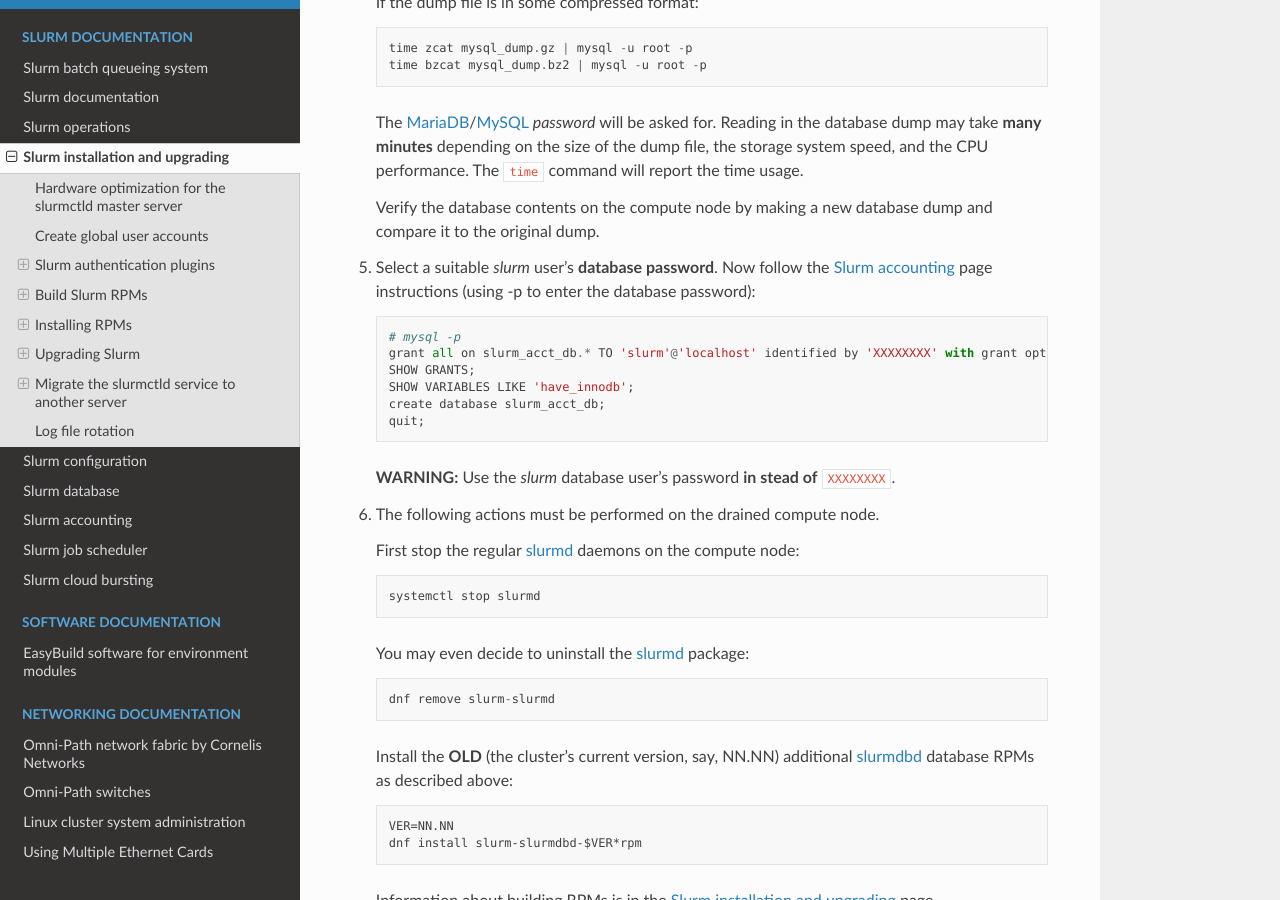
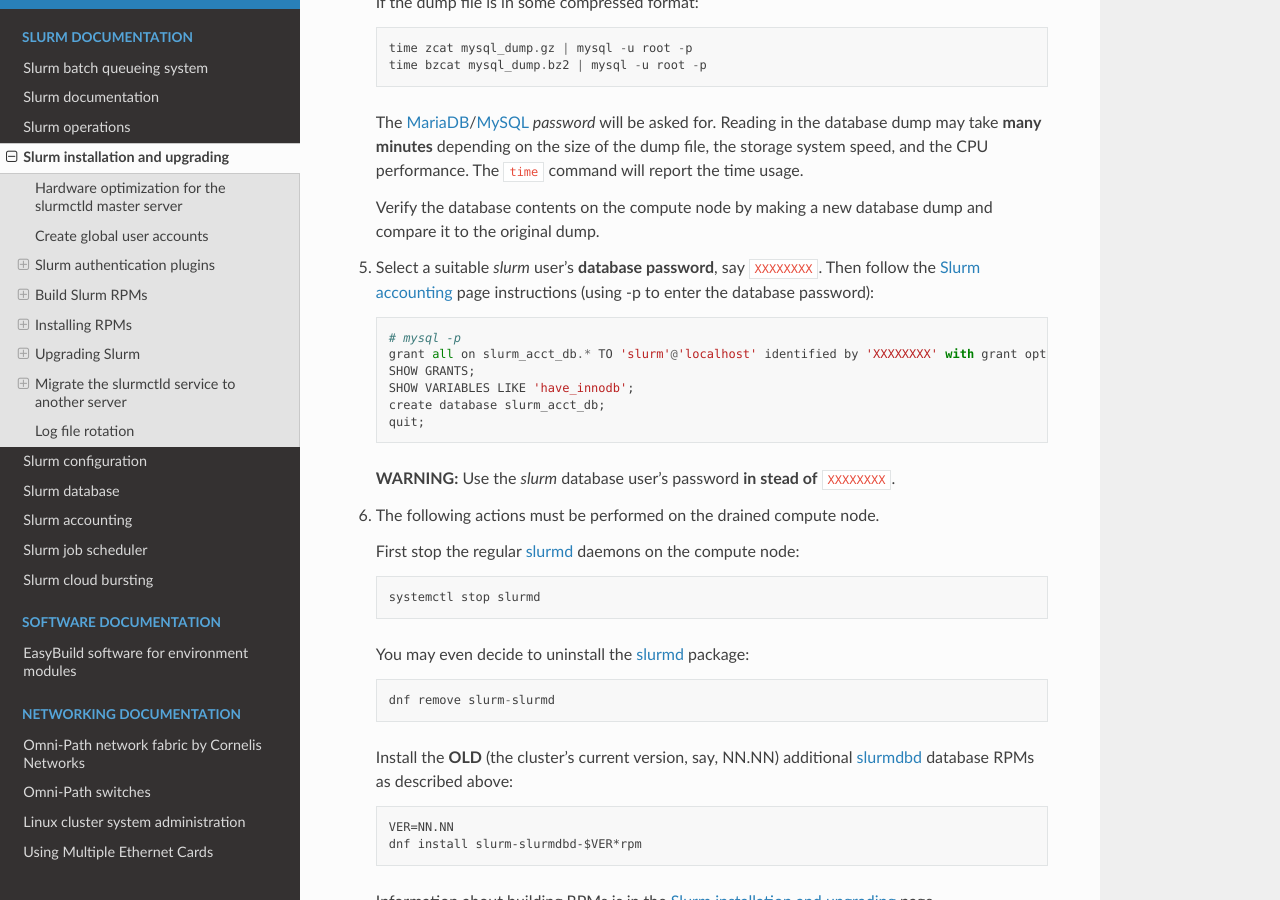
Before and after one commit to OleHolmNielsen/Niflheim_system, a Sphinx documentation site: the page built from docs/Slurm_installation.rst, in a window 1280 px wide and 900 px high, scrolled down 17476 px. Built offline with Sphinx 7.4.7 and the Read the Docs theme 3.1.0, drawn with Linux system fonts in a browser that asks for light colours.

Commit message:
Minor edit

```diff
--- a/docs/Slurm_installation.rst
+++ b/docs/Slurm_installation.rst
@@ -804,8 +804,8 @@ Here is a suggested procedure:
 
    Verify the database contents on the compute node by making a new database dump and compare it to the original dump.
 
-5. Select a suitable *slurm* user's **database password**.
-   Now follow the :ref:`Slurm_accounting` page instructions (using -p to enter the database password)::
+5. Select a suitable *slurm* user's **database password**, say ``XXXXXXXX``.
+   Then follow the :ref:`Slurm_accounting` page instructions (using -p to enter the database password)::
 
      # mysql -p
      grant all on slurm_acct_db.* TO 'slurm'@'localhost' identified by 'XXXXXXXX' with grant option;  ### WARNING: change the XXXXXXXX
```
